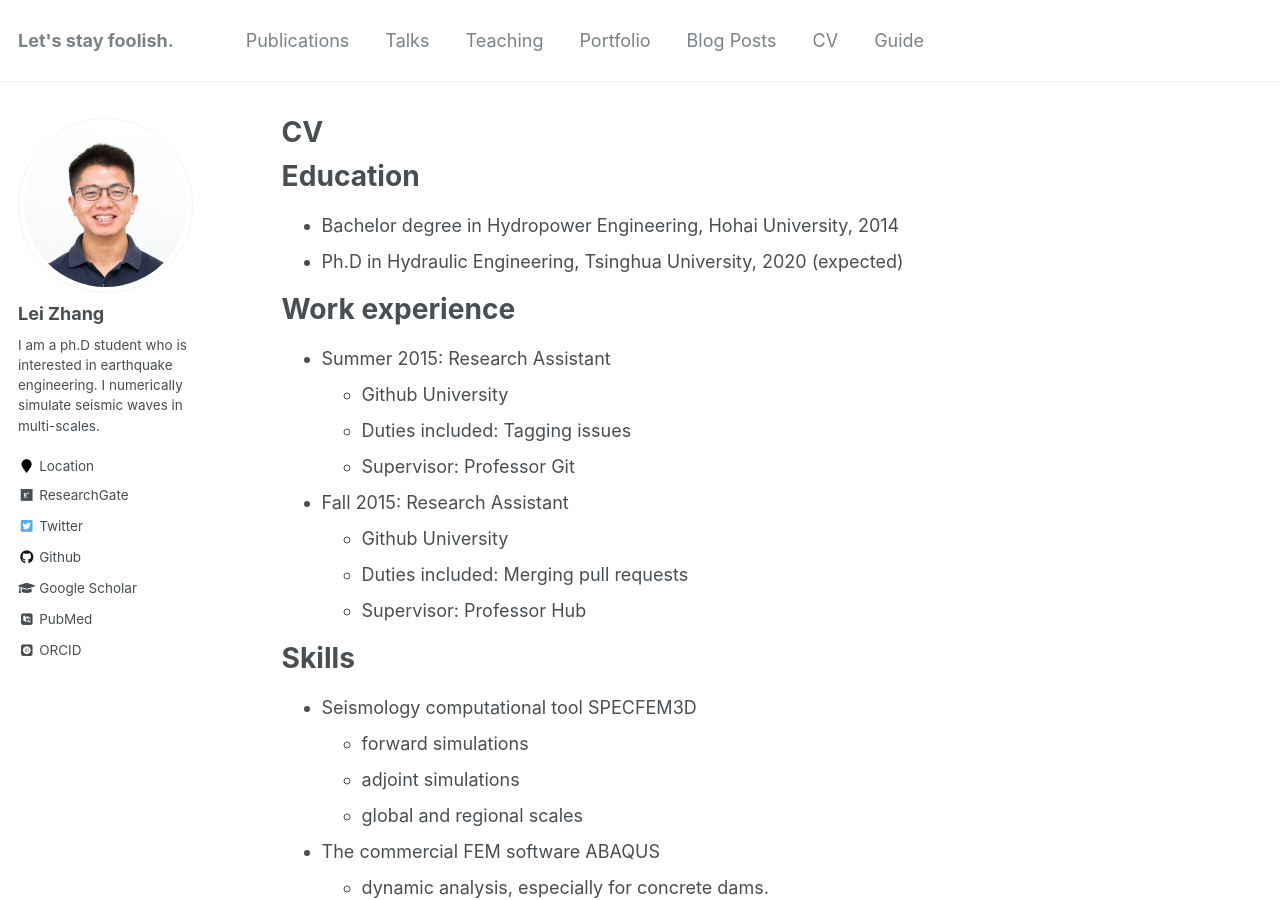
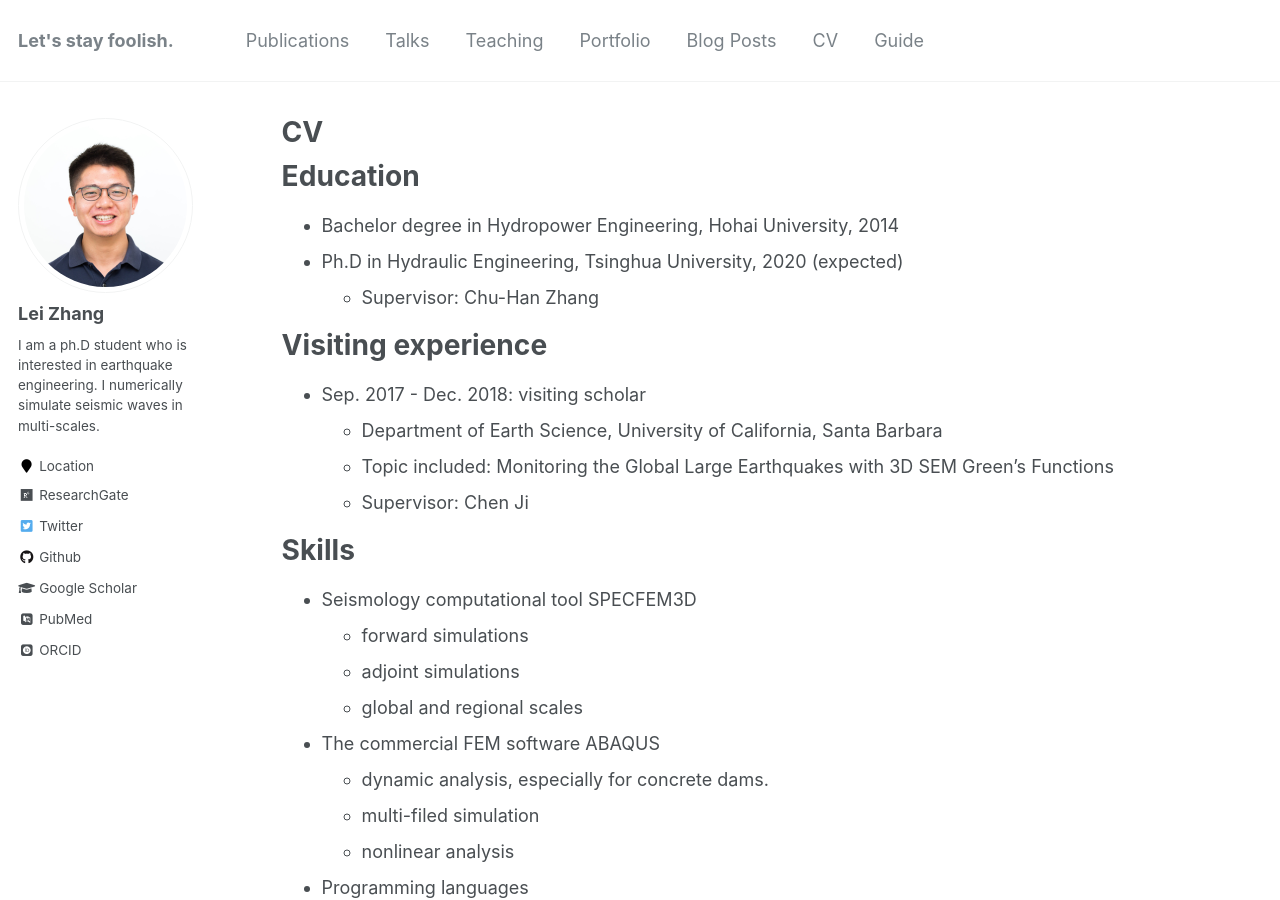
Before and after one commit to zhanglei911/zhanglei911.github.io, a Jekyll site: the page built from _pages/cv.md, in a window 1280 px wide and 900 px high. Built offline with Jekyll 4.4.1, drawn with Linux system fonts in a browser that asks for light colours; some web fonts are replaced.

Commit message:
Update cv.md

```diff
--- a/_pages/cv.md
+++ b/_pages/cv.md
@@ -13,18 +13,14 @@
 ======
 * Bachelor degree in Hydropower Engineering, Hohai University, 2014
 * Ph.D in Hydraulic Engineering, Tsinghua University, 2020 (expected)
+  * Supervisor: Chu-Han Zhang
 
-Work experience
+Visiting experience
 ======
-* Summer 2015: Research Assistant
-  * Github University
-  * Duties included: Tagging issues
-  * Supervisor: Professor Git
-
-* Fall 2015: Research Assistant
-  * Github University
-  * Duties included: Merging pull requests
-  * Supervisor: Professor Hub
+* Sep. 2017 - Dec. 2018: visiting scholar
+  * Department of Earth Science, University of California, Santa Barbara
+  * Topic included: Monitoring the Global Large Earthquakes with 3D SEM Green’s Functions
+  * Supervisor: Chen Ji
 
 Skills
 ======
```
